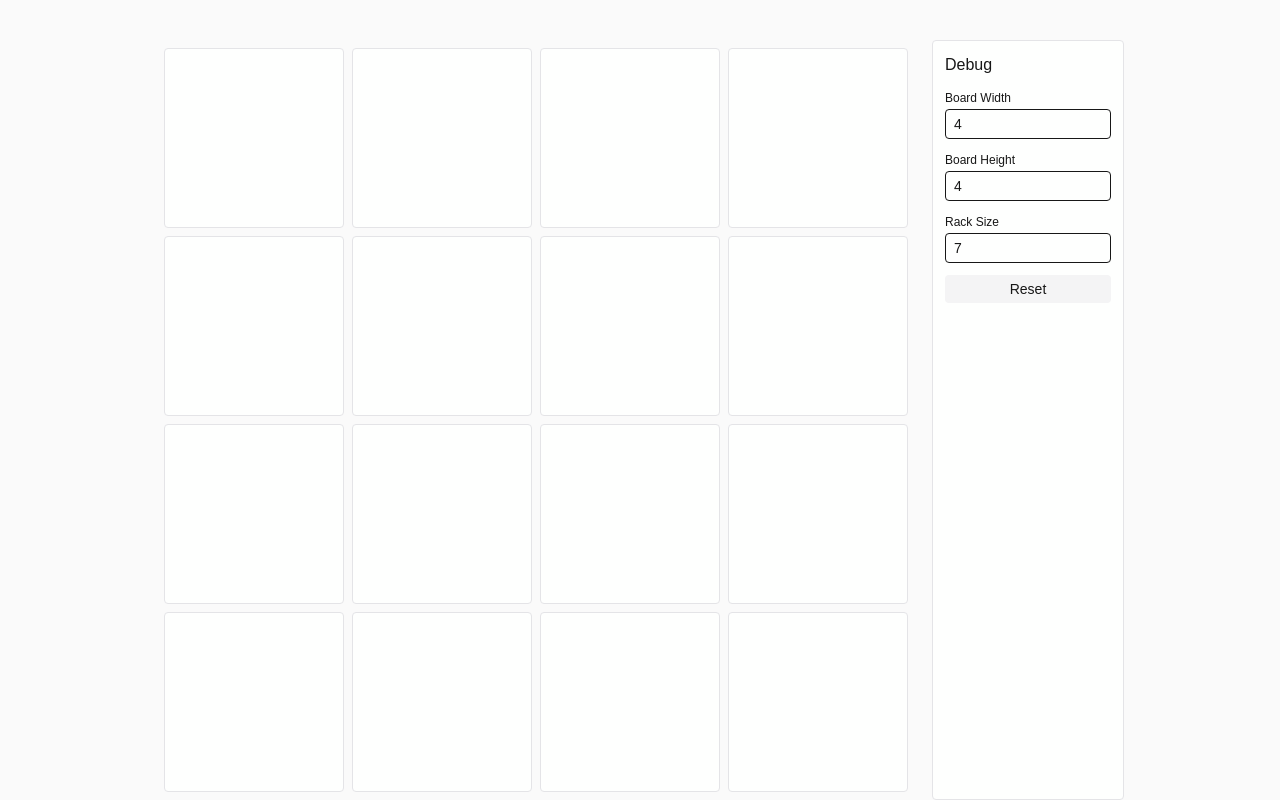
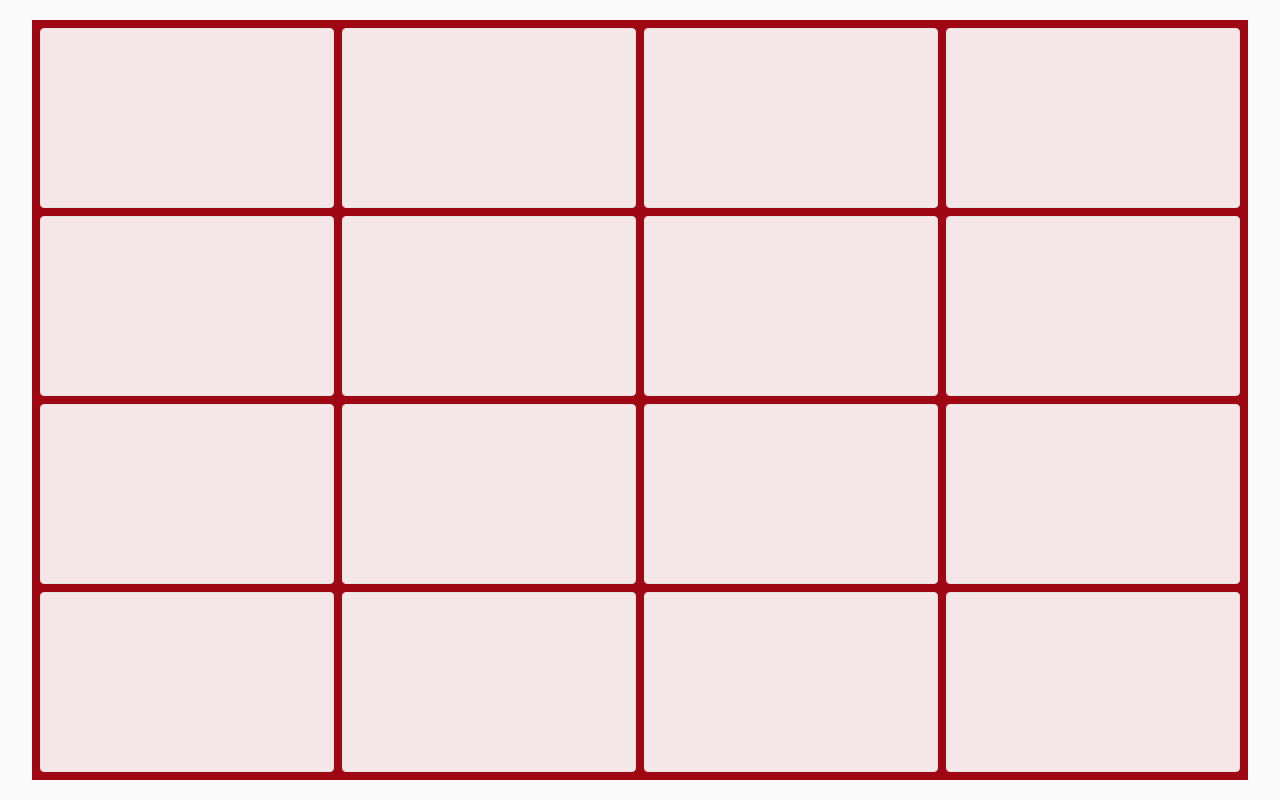
Before and after one commit to atyrode/pad, a Next.js app: page / in a window 1280 px wide. Shown: the top 801 px of the page. Built offline with nearby package versions, Linux system fonts and the light colour scheme.

Commit message:
feat: refactor the Board to use Cells instead of Tiles

```diff
--- a/app/page.tsx
+++ b/app/page.tsx
@@ -1,50 +1,16 @@
 "use client";
 
 import Board from "../src/components/Board";
-import Debug from "../src/components/Debug";
-import Rack from "../src/components/Rack";
-import { GameProvider, useGame } from "../src/game/store";
+import { GameProvider } from "../src/game/store";
 
 export default function Home() {
   return (
-    <div className="h-screen flex items-center justify-center bg-zinc-50 dark:bg-black">
-      <GameProvider>
-        <InnerApp />
-      </GameProvider>
+    <div id="main" className="h-screen w-screen flex items-center justify-center bg-zinc-50 dark:bg-black">
+        <div id="gameArea" className="w-[95%] h-[95%] flex items-center justify-center bg-red-800">
+            <GameProvider>
+                <Board />
+            </GameProvider>
+        </div>
     </div>
   );
 }
-
-function InnerApp() {
-  const { state } = useGame();
-
-  const cols = Math.max(1, Math.min(50, Math.floor(state.boardWidth)));
-  const rows = Math.max(1, Math.min(50, Math.floor(state.boardHeight)));
-
-  const style = {
-    // game area is constrained to 90% of viewport width and height
-    ["--game-w" as any]: "90vw",
-    ["--game-h" as any]: "90vh",
-    // expose cols/rows to CSS so --tile can use var(--cols) / var(--rows)
-    ["--cols" as any]: String(cols),
-    ["--rows" as any]: String(rows),
-    // tile size is the max size that fits in both axes of the game area
-    ["--tile" as any]:
-      "min(calc(var(--game-w) / var(--cols)), calc(var(--game-h) / var(--rows)))",
-    // explicitly constrain the wrapper element so it never exceeds the viewport
-    width: "90vw",
-    height: "90vh",
-  } as React.CSSProperties;
-
-  return (
-    // this wrapper is the "game area" — everything inside should size against --tile
-    <div className="flex flex-col items-center" style={style}>
-      <div className="flex gap-4">
-        {/* Board and Debug side-by-side */}
-        <Board />
-        <Debug />
-      </div>
-      <Rack />
-    </div>
-  );
-}
--- a/src/components/Board.tsx
+++ b/src/components/Board.tsx
@@ -1,20 +1,25 @@
 "use client";
 
 import { useGame } from "../game/store";
-import TileView from "./Tile";
+import Cell from "./Cell";
 
 export default function Board() {
   const { state } = useGame();
 
+  const gridStyle: React.CSSProperties = {
+    gridTemplateColumns: `repeat(${state.boardWidth}, minmax(0, 1fr))`,
+    // make rows stretch evenly to fill the container
+    gridTemplateRows: `repeat(${state.boardHeight}, 1fr)`,
+    width: "100%",
+    height: "100%",
+    minHeight: 0, // allows flex parents with constrained height to size correctly
+  };
+
   return (
-    <div
-      className="grid gap-1 sm:gap-2 p-2"
-      style={{
-        gridTemplateColumns: `repeat(${state.boardWidth}, var(--tile))`,
-      }}
-    >
+    // ensure the board itself stretches to fill the parent
+    <div id="board" className="grid gap-1 sm:gap-2 p-2 w-full h-full" style={gridStyle}>
       {state.board.map((cell) => (
-        <TileView key={cell.index} cell={cell} />
+        <Cell key={cell.index} cell={cell} />
       ))}
     </div>
   );
--- /dev/null
+++ b/src/components/Cell.tsx
@@ -0,0 +1,29 @@
+"use client";
+import type { BoardCell } from "../game/store";
+import TileView from "./Tile";
+
+export default function Cell({
+  cell,
+  onClick,
+}: {
+  cell: BoardCell;
+  onClick?: (index: number) => void;
+}) {
+  return (
+    <div
+      tabIndex={-1}
+      onPointerDown={(e) => e.preventDefault()}
+      onFocus={(e) => (e.currentTarget as HTMLElement).blur()}
+      onDragStart={(e) => e.preventDefault()}
+      role="button"
+      onClick={() => onClick?.(cell.index)}
+      className="select-none caret-transparent bg-white/90 dark:bg-zinc-900 border border-zinc-200 dark:border-zinc-700 rounded-sm flex items-center justify-center text-xs sm:text-sm outline-none"
+      style={{
+        width: "var(--tile)",
+        height: "var(--tile)",
+      }}
+    >
+      {cell.tile ? <TileView cell={cell} /> : null}
+    </div>
+  );
+}
--- a/src/components/Tile.tsx
+++ b/src/components/Tile.tsx
@@ -3,32 +3,15 @@ import type { BoardCell } from "../game/store";
 
 export default function TileView({
   cell,
-  onClick,
 }: {
   cell: BoardCell;
-  onClick?: (index: number) => void;
 }) {
   const tile = cell.tile;
+  if (!tile) return null;
   return (
-    <div
-      tabIndex={-1}
-      onPointerDown={(e) => e.preventDefault()}
-      onFocus={(e) => (e.currentTarget as HTMLElement).blur()}
-      onDragStart={(e) => e.preventDefault()}
-      role="button"
-      onClick={() => onClick?.(cell.index)}
-      className="select-none caret-transparent bg-white/90 dark:bg-zinc-900 border border-zinc-200 dark:border-zinc-700 rounded-sm flex items-center justify-center text-xs sm:text-sm outline-none"
-      style={{
-        width: "var(--tile)",
-        height: "var(--tile)",
-      }}
-    >
-      {tile ? (
-        <div className="flex flex-col items-center">
-          <div className="font-medium">{tile.letter}</div>
-          <div className="text-[0.6rem] opacity-60">{tile.score}</div>
-        </div>
-      ) : null}
+    <div className="flex flex-col items-center pointer-events-none">
+      <div className="font-medium">{tile.letter}</div>
+      <div className="text-[0.6rem] opacity-60">{tile.score}</div>
     </div>
   );
 }
```
